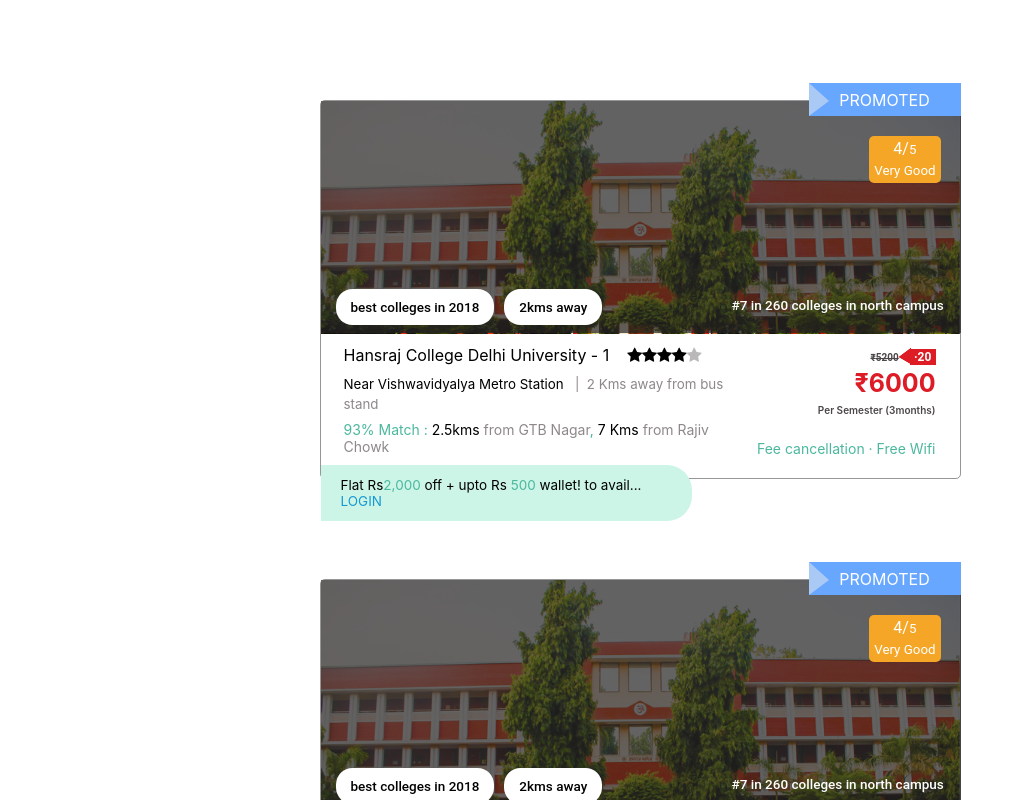
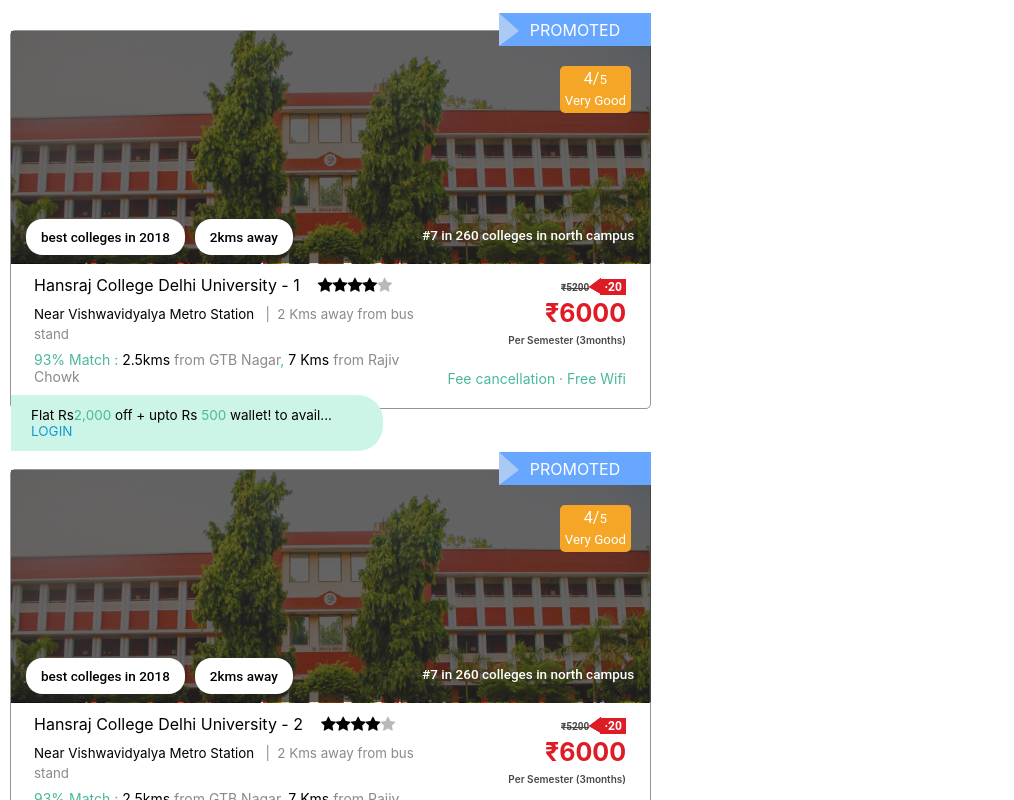
Before and after one commit to Akramraza21/Reactjs, a React app: page / in a window 1280 px wide. Shown: the top 800 px of the page, without its empty margins (0-1014 px from the left). Built offline with nearby package versions, Linux system fonts and the light colour scheme.

Commit message:
container management

```diff
--- a/src/colleges/colleges.js
+++ b/src/colleges/colleges.js
@@ -5,6 +5,7 @@
 export default function Colleges(props) {
   return (
     <React.Fragment>
+      <div style={{ display: "flex", flexWrap: "wrap" }}>
         {props.data.colleges.map((param, index) => (
           <div key={index} className={classes.container}>
             <Head
@@ -38,9 +39,13 @@
                   </span>
                 </span>
 
-              <div className={classes.originalFee}>₹{param.original_fees}</div>
+                <div className={classes.originalFee}>
+                  ₹{param.original_fees}
+                </div>
                 <div>
-                <small className={classes.smallSize}>{param.fees_cycle}</small>
+                  <small className={classes.smallSize}>
+                    {param.fees_cycle}
+                  </small>
                 </div>
                 <div style={{ paddingTop: "22px", fontSize: "14px" }}>
                   <span className={classes.offColor}>
@@ -73,8 +78,8 @@
                 </div>
               </div>
               <div className={classes.offer}>
-              Flat Rs<span className={classes.offColor}>2,000</span> off + upto
-              Rs <span className={classes.offColor}>500</span> wallet! to
+                Flat Rs<span className={classes.offColor}>2,000</span> off +
+                upto Rs <span className={classes.offColor}>500</span> wallet! to
                 avail...
                 <span className={classes.login}> LOGIN </span>
               </div>
@@ -83,6 +88,7 @@
             <br />
           </div>
         ))}
+      </div>
     </React.Fragment>
   );
 }
--- a/src/colleges/colleges.module.css
+++ b/src/colleges/colleges.module.css
@@ -1,7 +1,7 @@
 .container {
   width: 639px;
   height: 377px;
-  margin: 100px auto;
+  margin: 30px 10px;
   border: 1px solid rgba(49, 47, 47, 0.5);
   border-radius: 5px;
 }
```
Lines whose indentation alone changed are shown as unchanged.
